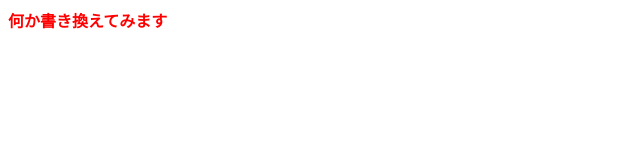
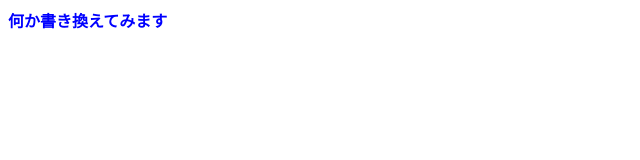
Before and after one commit to katokou0921/20240429-git-workshop, a plain HTML site: page index.html in a window 1280 px wide. Shown: the whole page, without its empty margins (0-640 px from the left). Drawn offline with Linux system fonts and the light colour scheme.

Commit message:
Update index.html

```diff
--- a/index.html
+++ b/index.html
@@ -5,6 +5,6 @@
     <title>タイトル</title>
   </head>
   <body>
-    <strong style="color: red">何か書き換えてみます</strong>
+    <strong style="color: blue">何か書き換えてみます</strong>
   </body>
 </html>
```
